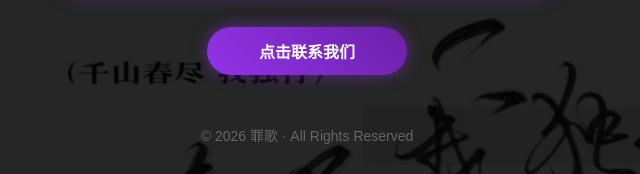
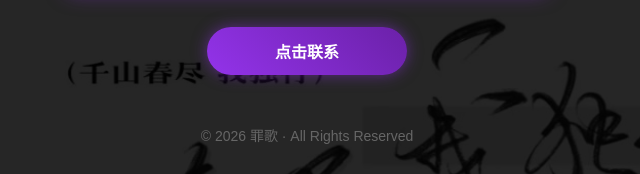
Before and after one commit to xz666-xz/ZuiGe, a plain HTML site: page index.html in a window 1280 px wide. Shown: the part 2603-2777 px from the top of the page, 333-973 px from the left. Drawn offline with Linux system fonts and the light colour scheme.

Commit message:
Update index.html

```diff
--- a/index.html
+++ b/index.html
@@ -195,9 +195,9 @@
             <img src="2.png.jpg" alt="罪歌配图">
         </div>
 
-        <!-- 👇 已修复！QQ官方跳转链接（644463062） -->
-        <a href="https://qm.qq.com/cgi-bin/qm/qr?k=644463062&noverify=0" class="contact-btn" target="_blank">
-            点击联系我们
+        <!-- 👇 真正的加好友链接！直接跳添加界面 -->
+        <a href="tencent://AddContact/?fromId=45&fromSubId=1&subcmd=all&uin=644463062" class="contact-btn" target="_blank">
+            点击联系
         </a>
 
         <div class="footer">
```
